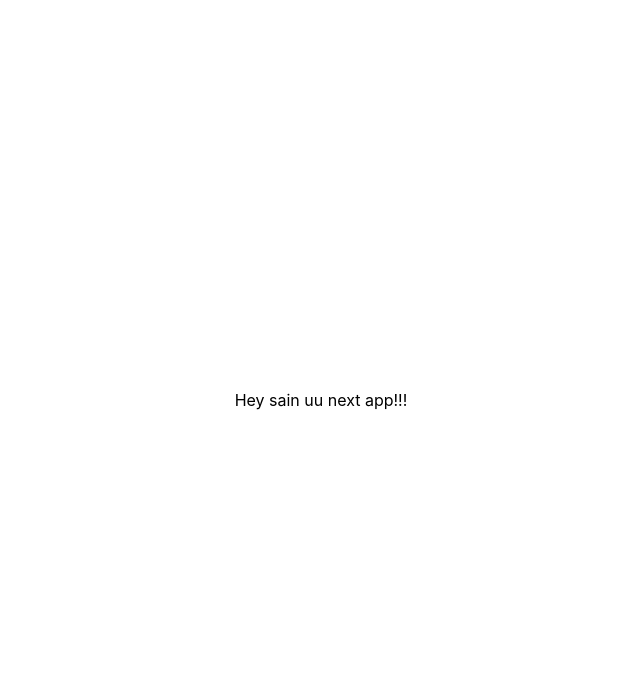
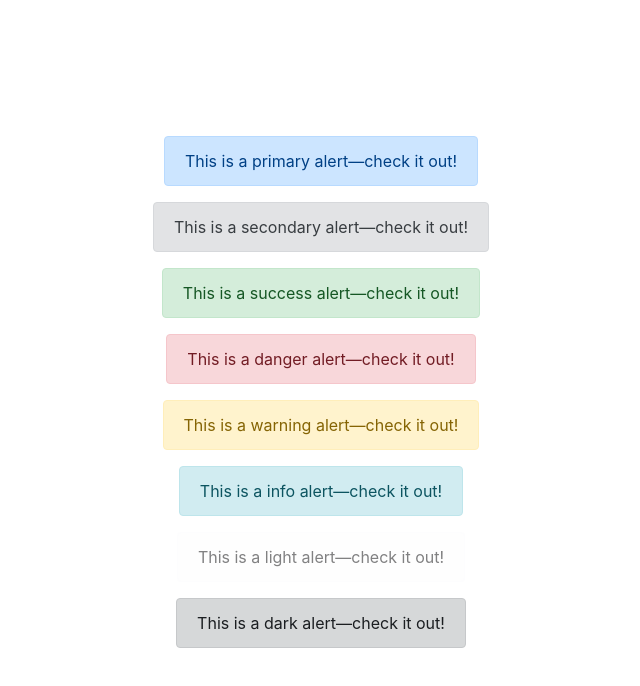
Before and after one commit to Phill-Anderson/blogNext, a Next.js app: page / in a window 1280 px wide. Shown: the top 686 px of the page, without its empty margins (319-959 px from the left). Built offline with nearby package versions, Linux system fonts and the light colour scheme.

Commit message:
react-bootstrap холболоо

```diff
--- a/package.json
+++ b/package.json
@@ -8,8 +8,10 @@
     "start": "next start"
   },
   "dependencies": {
+    "bootstrap": "^4.6.0",
     "next": "10.0.8",
     "react": "17.0.1",
+    "react-bootstrap": "^1.5.2",
     "react-dom": "17.0.1"
   }
 }
--- a/pages/_app.js
+++ b/pages/_app.js
@@ -1,5 +1,5 @@
 import '../styles/globals.css'
-
+import 'bootstrap/dist/css/bootstrap.min.css';
 function MyApp({ Component, pageProps }) {
   return <Component {...pageProps} />
 }
--- a/pages/index.js
+++ b/pages/index.js
@@ -1,10 +1,24 @@
 import Head from 'next/head'
 import styles from '../styles/Home.module.css'
-
+import Alert from 'react-bootstrap/Alert'
 export default function Home() {
   return (
     <div className={styles.container}>
-      Hey sain uu next app!!!
+      {[
+        'primary',
+        'secondary',
+        'success',
+        'danger',
+        'warning',
+        'info',
+        'light',
+        'dark',
+      ].map((variant, idx) => (
+        <Alert key={idx} variant={variant}>
+          This is a {variant} alert—check it out!
+        </Alert>
+      ))
+      }
     </div>
   )
 }
```
Also changed, not shown: 1 other file (tests, documents, lock files or other folders).
